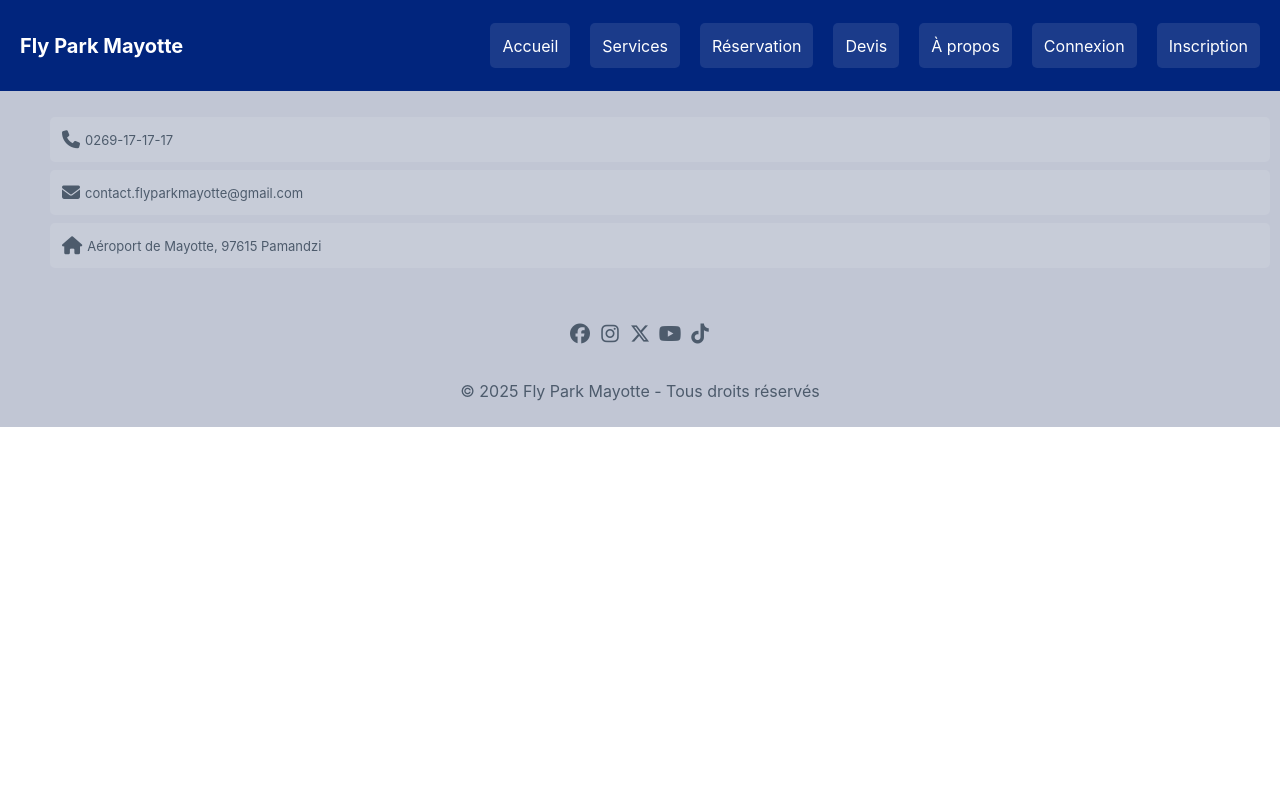
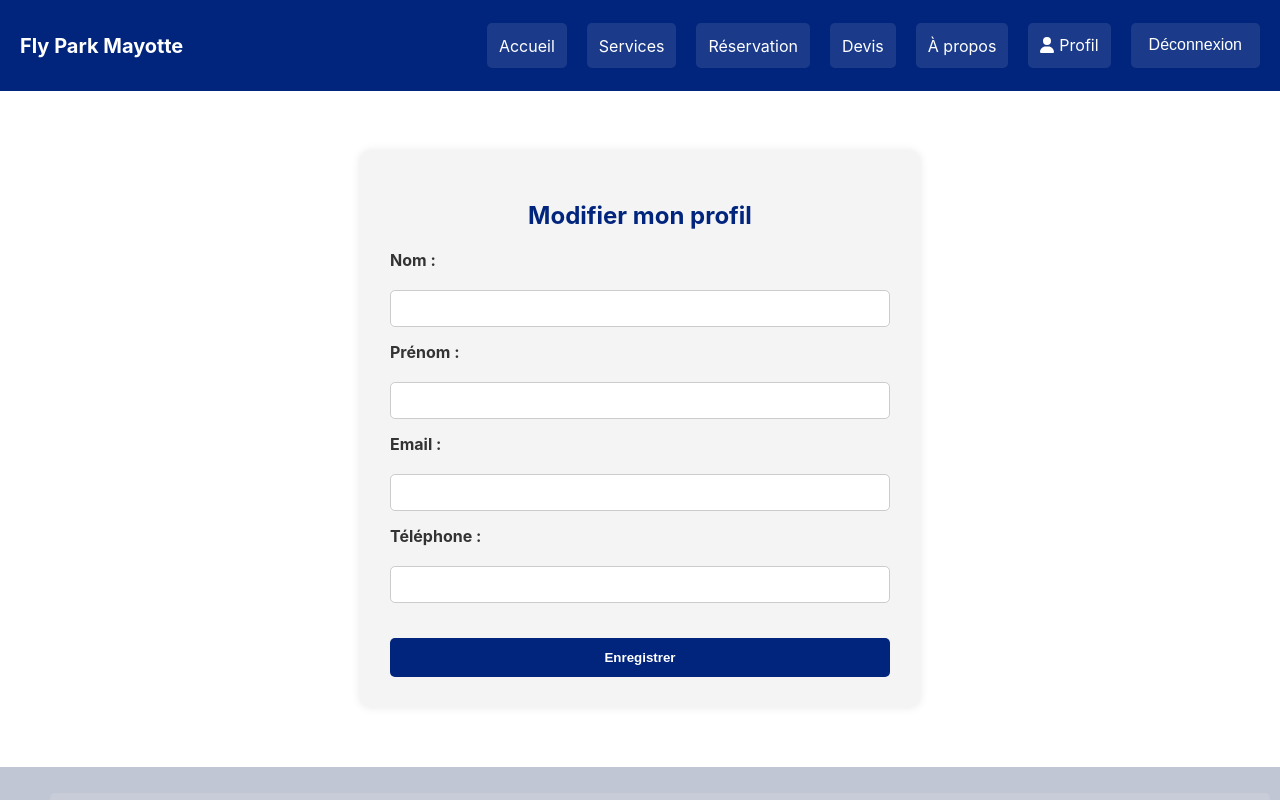
Before and after one commit to ThouaibatSelim/flyparkmayotte, a React (Create React App) app in the folder flypark/: page /modifierprofil in a window 1280 px wide. Shown: the top 800 px of the page. Built offline with nearby package versions, Linux system fonts and the light colour scheme; no server answers; sample sign-in values are in the browser's storage.

Commit message:
dernier commit

```diff
--- a/flypark/src/components/App.js
+++ b/flypark/src/components/App.js
@@ -1,4 +1,4 @@
-import React from 'react';
+import React, { useState, useEffect }from "react";
 import { BrowserRouter as Router, Routes, Route } from 'react-router-dom';
 import { SessionProvider } from "../context/SessionContext";
 
@@ -12,13 +12,39 @@ import Navbar from './Navbar';
 import Footer from './Footer';
 import Devis from './Devis';
 import Profil from './Profil';
+import ModifierProfil from "./ModifierProfil";
+import { library } from '@fortawesome/fontawesome-svg-core';
+import { faUser } from '@fortawesome/free-solid-svg-icons';
+
+
+library.add(faUser);
+
 
 function App() {
+
+  // const [isLoggedIn, setIsLoggedIn] = useState(() => {
+  //   return localStorage.getItem("isLoggedIn") === "true";
+  // });
+
+  const [isLoggedIn, setIsLoggedIn] = useState(
+  localStorage.getItem("isLoggedIn") === "true"
+);
+
+
+  // À chaque changement de connexion dans localStorage
+  useEffect(() => {
+    const handleStorageChange = () => {
+      setIsLoggedIn(localStorage.getItem("isLoggedIn") === "true");
+    };
+
+    window.addEventListener("storage", handleStorageChange);
+    return () => window.removeEventListener("storage", handleStorageChange);
+  }, []);
+
   return (
     <SessionProvider>
     <Router>
-       <Navbar />
-      <div className="content">
+      <Navbar isLoggedIn={isLoggedIn} setIsLoggedIn={setIsLoggedIn} />      <div className="content">
         {/* Routes - affichage conditionnel des pages */}
         <Routes>
           <Route path="/" element={<Accueil />} />
@@ -29,7 +55,7 @@ function App() {
           <Route path="/inscription" element={<Inscription />} />
           <Route path="/devis" element={<Devis />} />
           <Route path="/profil" element={<Profil />} />
-
+          <Route path="/modifierprofil" element={<ModifierProfil />} />
         </Routes>
       </div>
       <Footer /> {/*Le footer sera affiché en bas de toutes les pages*/}
--- a/flypark/src/components/Devis.js
+++ b/flypark/src/components/Devis.js
@@ -12,7 +12,7 @@ const Devis = () => {
   // Fonction exécutée lors de la soumission du formulaire
   const handleSubmit = (e) => {
     e.preventDefault(); // Empêche le rechargement de la page
-    alert(`Devis demandé pour ${service} par ${nom}`);
+    alert(`Votre devis vous sera envoyé par mail pour ${service} par ${nom}`);
   };
 
   return (
--- /dev/null
+++ b/flypark/src/components/ModifierProfil.js
@@ -0,0 +1,76 @@
+import React, { useState, useEffect } from "react";
+import "../styles/modifierprofil.css";
+
+function ModifierProfil() {
+  const [nom, setNom] = useState("");
+  const [prenom, setPrenom] = useState("");
+  const [email, setEmail] = useState("");
+  const [telephone, setTelephone] = useState("");
+
+  const userId = localStorage.getItem("userId");
+
+
+useEffect(() => {
+  fetch(`http://localhost:5000/utilisateur/${userId}`)
+    .then(async (response) => {
+      const text = await response.text(); // récupère la réponse en texte brut
+      console.log("Réponse brute :", text); // affiche-la dans la console
+      return JSON.parse(text); // essaie de la parser en JSON
+    })
+    .then(data => {
+      setNom(data.nom);
+      setPrenom(data.prenom);
+      setEmail(data.email);
+      setTelephone(data.telephone);
+    })
+    .catch(error => {
+      console.error("Erreur chargement du profil:", error);
+    });
+}, []);
+
+
+  const handleSubmit = async (e) => {
+    e.preventDefault();
+    try {
+      const response = await fetch(`http://localhost:5000/utilisateur/${userId}`, {
+        method: "PUT",
+        headers: {
+          "Content-Type": "application/json",
+        },
+        credentials: "include",
+        body: JSON.stringify({ nom, prenom, email, telephone }),
+      });
+
+      if (response.ok) {
+        alert("Profil mis à jour avec succès");
+      } else {
+        alert("Échec de la mise à jour du profil, réessayez ultérieurement");
+      }
+    } catch (error) {
+      alert("Échec de la mise à jour du profil, réessayez ultérieurement");
+    }
+  };
+
+  return (
+    <div className="modifier-profil">
+      <h2>Modifier mon profil</h2>
+      <form onSubmit={handleSubmit}>
+        <label>Nom :</label>
+        <input type="text" value={nom} onChange={(e) => setNom(e.target.value)} />
+
+        <label>Prénom :</label>
+        <input type="text" value={prenom} onChange={(e) => setPrenom(e.target.value)} />
+
+        <label>Email :</label>
+        <input type="email" value={email} onChange={(e) => setEmail(e.target.value)} />
+
+        <label>Téléphone :</label>
+        <input type="tel" value={telephone} onChange={(e) => setTelephone(e.target.value)} />
+
+        <button type="submit">Enregistrer</button>
+      </form>
+    </div>
+  );
+}
+
+export default ModifierProfil;
--- a/flypark/src/components/Navbar.js
+++ b/flypark/src/components/Navbar.js
@@ -1,14 +1,22 @@
-import React, { useState } from 'react';
-import { Link } from 'react-router-dom';
+import React, { useState, useEffect } from 'react';
+import { Link, useNavigate } from 'react-router-dom';
 import "../styles/navbar.css";
 import { FontAwesomeIcon } from '@fortawesome/react-fontawesome';
 import { faUser } from '@fortawesome/free-solid-svg-icons';
 
-function Navbar({ isLoggedIn }) {
+function Navbar({ isLoggedIn, setIsLoggedIn }) {
   const [isOpen, setIsOpen] = useState(false);
 
   const toggleMenu = () => {
     setIsOpen(!isOpen);
+  };
+
+  const navigate = useNavigate();
+
+  const handleLogout = () => {
+    localStorage.removeItem("isLoggedIn");
+    setIsLoggedIn(false);
+    navigate("/"); // redirige vers la page d'accueil
   };
 
   return (
@@ -32,11 +40,24 @@ function Navbar({ isLoggedIn }) {
           <li><Link to="/apropos">À propos</Link></li>
           {isLoggedIn ? (
             <>
-          <li>
-            <Link to="/profil" className="navbar-profile-link">
-              <FontAwesomeIcon icon={faUser} /> Profil
-            </Link>
-          </li>
+              <li>
+                <Link to="/profil" className="navbar-profile-link">
+                  <FontAwesomeIcon icon={faUser} /> Profil
+                </Link>
+              </li>
+              <li>
+                <button
+                  onClick={() => {
+                    localStorage.removeItem("isLoggedIn");
+                    setIsLoggedIn(false);
+                    navigate("/");
+                  }}
+                  className="navbar-profile-link"
+                  style={{ background: "none", border: "none", cursor: "pointer" }}
+                >
+                  Déconnexion
+                </button>
+              </li>
             </>
           ) : (
             <>
@@ -44,6 +65,7 @@ function Navbar({ isLoggedIn }) {
               <li><Link to="/inscription">Inscription</Link></li>
             </>
           )}
+
         </ul>
       </div>
     </nav>
--- a/flypark/src/components/Profil.js
+++ b/flypark/src/components/Profil.js
@@ -53,8 +53,11 @@ function Profil() {
   return (
 
     <div className="relative">
+
       <br />
       <br />
+
+
       <button
         className="open-btn"
         onClick={openNav}
@@ -91,6 +94,10 @@ function Profil() {
           </li>
           <br />
           <li>
+            <strong>Numéro de téléphone : &nbsp;</strong> {user.numero}
+          </li>
+          <br />
+          <li>
             <strong>Mot de passe : &nbsp; </strong> ************
           </li>
           <br />
@@ -101,20 +108,13 @@ function Profil() {
             </Link>
           </li>
           <li>
-            <button
-              onClick={handleLogout}
-              style={{
-                background: "none",
-                border: "none",
-                padding: 0,
-                cursor: "pointer",
-                fontWeight: "bold",
-                textAlign: "right"
-              }}
-              aria-label="Se déconnecter"
-            >
-              Se déconnecter
-            </button>
+          <button
+            onClick={handleLogout}
+            className="logout-link"
+          >
+            Se déconnecter
+          </button>
+
           </li>
         </ol>
       </div>
@@ -129,7 +129,7 @@ function Profil() {
         <br />
       </div>
 
-      <button className="submit-btn" >
+      <button className="submit-btn" onClick={handleLogout}>
         <strong>Se déconnecter</strong>
       </button>
       <br />
--- a/flypark/src/components/connexion.js
+++ b/flypark/src/components/connexion.js
@@ -1,4 +1,4 @@
-import React, { useState } from "react";
+import React, { useState, useEffect } from "react";
 import { useNavigate } from "react-router-dom";
 import "../styles/connexion.css";
 
@@ -11,17 +11,22 @@ function Connexion() {
 const handleSubmit = async function (e) {
     e.preventDefault();
     try {
-            const response = await fetch("http://localhost:5000/connexion", { // URL correcte
+        const response = await fetch("http://localhost:5000/connexion", {
             method: "POST",
             headers: {
                 "Content-Type": "application/json",
             },
             body: JSON.stringify({ email, password }),
-                credentials: "include", // Important
+            credentials: "include",
         });
+
         const data = await response.json();
+
         if (response.ok && data.message === "Connexion réussie") {
+            localStorage.setItem("isLoggedIn", "true"); // <- AJOUT ICI
+            localStorage.setItem("userId", data.userId);
             navigate("/profil");
+            localStorage.setItem("isLoggedIn", "true");
         } else {
             setError(data.error || "Email ou mot de passe incorrect.");
         }
--- /dev/null
+++ b/flypark/src/styles/modifierprofil.css
@@ -0,0 +1,47 @@
+.modifier-profil {
+  max-width: 500px;
+  margin: 60px auto;
+  padding: 30px;
+  border-radius: 10px;
+  background-color: #f4f4f4;
+  box-shadow: 0 0 10px rgba(0, 0, 0, 0.1);
+}
+
+.modifier-profil h2 {
+  text-align: center;
+  margin-bottom: 20px;
+  color: #01257d;
+}
+
+.modifier-profil form {
+  display: flex;
+  flex-direction: column;
+  gap: 15px;
+}
+
+.modifier-profil label {
+  font-weight: bold;
+  margin-bottom: 5px;
+  color: #333;
+}
+
+.modifier-profil input {
+  padding: 10px;
+  border-radius: 5px;
+  border: 1px solid #ccc;
+}
+
+.modifier-profil button {
+  margin-top: 20px;
+  padding: 12px;
+  background-color: #01257d;
+  color: white;
+  font-weight: bold;
+  border: none;
+  border-radius: 5px;
+  cursor: pointer;
+}
+
+.modifier-profil button:hover {
+  background-color: #001d5a;
+}
--- a/flypark/src/styles/navbar.css
+++ b/flypark/src/styles/navbar.css
@@ -98,17 +98,3 @@
 .navbar-profile-link:hover {
   color: #00FFFF;
 }
-
-
-.navbar-profile-link {
-  display: flex;
-  align-items: center;
-  gap: 5px;
-  color: white;
-  text-decoration: none;
-  font-size: 16px;
-}
-
-.navbar-profile-link:hover {
-  color: #00FFFF;
-}
--- a/flypark/src/styles/profil.css
+++ b/flypark/src/styles/profil.css
@@ -77,18 +77,20 @@
   }
 
 /* SIDENAV STYLES */
+
+
 .sidenav {
+  position: fixed;
+  top: 0;
+  left: 0;
   height: 100vh;
   width: 0;
-  position: fixed;
-  z-index: 999;
-  top: 0;
-  left: 0;
   background-color: #01257d;
+  color: white;
   overflow-x: hidden;
   transition: 0.3s;
-  padding-top: 60px;
-  color: white;
+  z-index: 1001;
+  padding-top: 60px; /* = hauteur navbar */
 }
 
 .sidenav.open {
@@ -97,11 +99,13 @@
 
 .sidenav .closebtn {
   position: absolute;
-  top: 10px;
+  top: 15px; /* à 15px du haut de la sidenav (qui commence sous navbar) */
   right: 20px;
   font-size: 36px;
   color: white;
 }
+
+
 
 .sidenav a {
   padding: 10px 20px;
@@ -130,6 +134,29 @@ color: #00FFFF;
   color: #01257d;
   margin-left: 20px;
 }
+
+.burger {
+  display: none; /* caché par défaut */
+  flex-direction: column;
+  cursor: pointer;
+  gap: 5px;
+  position: relative;
+  z-index: 9999;
+}
+
+.burger div {
+  width: 25px;
+  height: 3px;
+  background-color: white;
+}
+
+/* Affiche le burger en mobile */
+@media (max-width: 768px) {
+  .burger {
+    display: flex;
+  }
+}
+
 
 #main {
   transition: margin-left 0.3s;
@@ -167,3 +194,21 @@ color: #00FFFF;
 text-align: right;
 font-size: 16px;
 }
+
+.logout-link {
+  background: none;
+  border: none;
+  padding: 10px 20px;
+  cursor: pointer;
+  font-weight: bold;
+  text-align: left;
+  font-size: 18px;
+  color: white;
+  display: block;
+  transition: 0.3s;
+}
+
+.logout-link:hover {
+  color: #00FFFF;
+  border-radius: 5px;
+}
```
Also changed, not shown: flypark/src/components/inscription.js (+7 -0 lines), 1 other file (tests, documents, lock files or other folders). Lines whose indentation alone changed are shown as unchanged.
